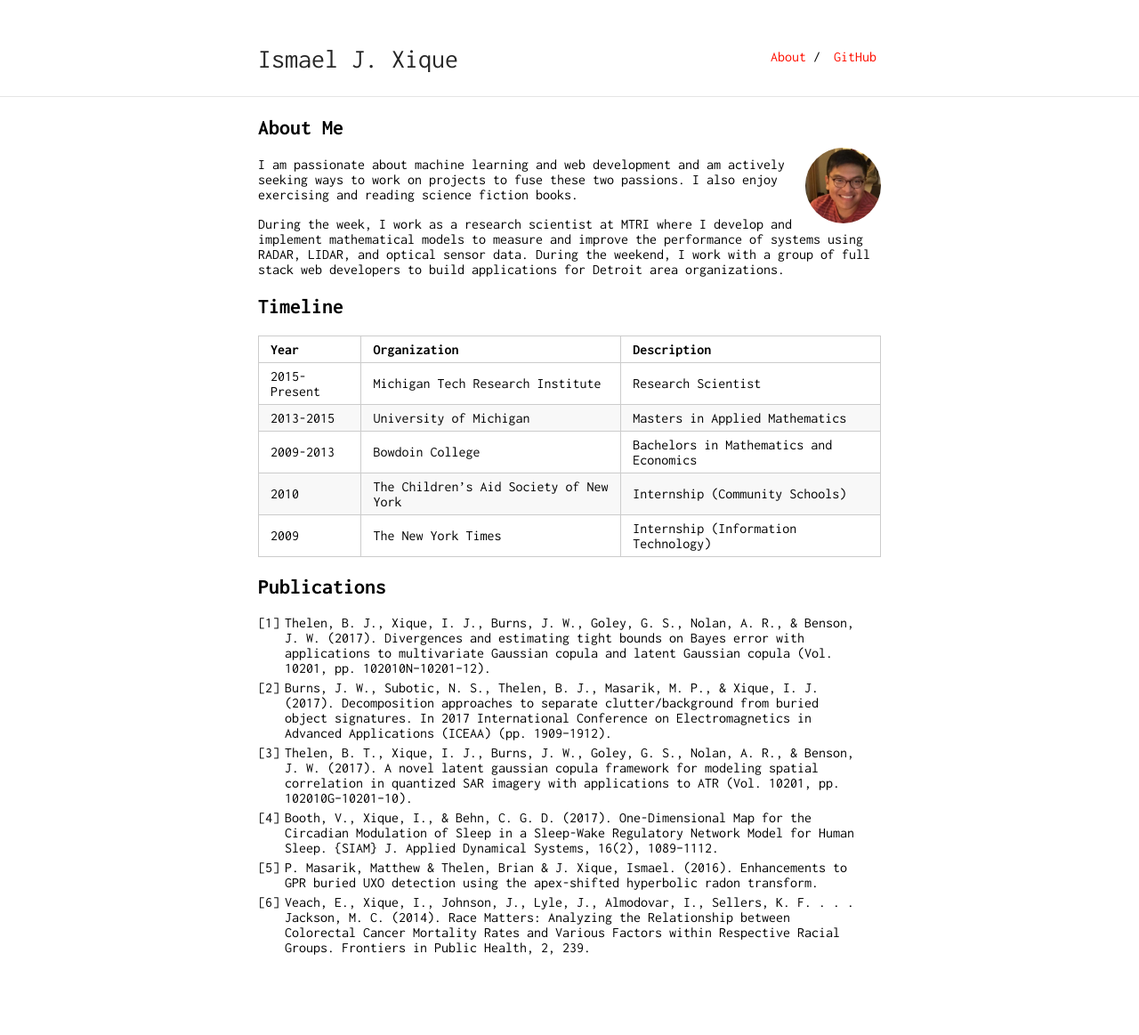
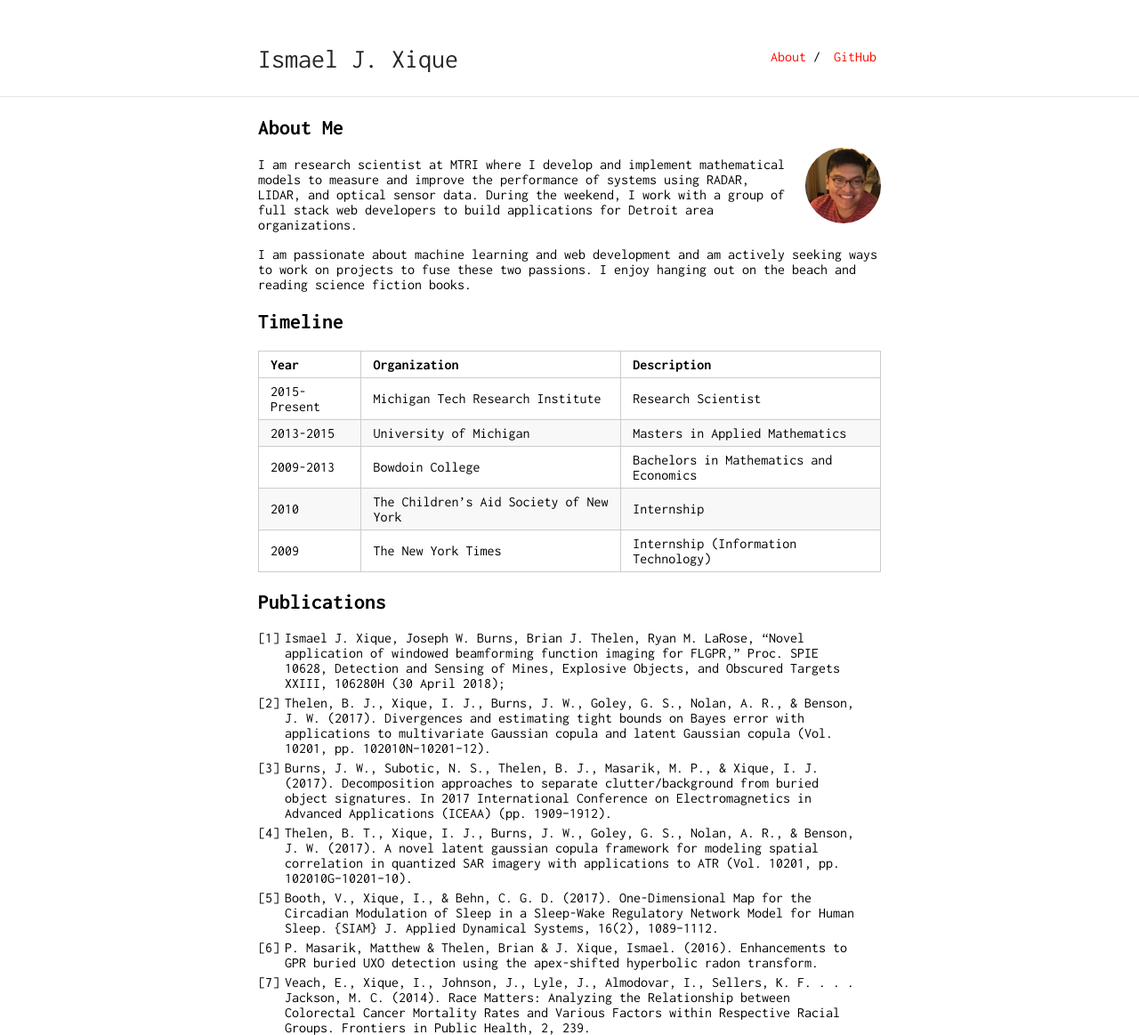
Before and after one commit to isjxique/isjxique.github.io, a Jekyll site: the page built from index.md, in a window 1280 px wide. Shown: the whole page at 89% size. Built offline with Jekyll 4.4.1, drawn with Linux system fonts in a browser that asks for light colours; our own code applies the rules of GitHub Pages for plain Markdown files; before the commit the page ends 1073 px from its top, so only the background shows below that.

Commit message:
add publication

```diff
--- a/index.md
+++ b/index.md
@@ -6,10 +6,10 @@ layout: default
 
 <img class="profile-picture" src="profile_pic.jpeg">
 
+I am research scientist at MTRI where I develop and implement mathematical models to measure and improve the performance of systems using RADAR, LIDAR, and optical sensor data. During the weekend, I work with a group of full stack web developers to build applications for Detroit area organizations.
+
 I am passionate about machine learning and web development and am actively seeking ways to work on projects to
-fuse these two passions. I also enjoy exercising and reading science fiction books.
-
-During the week, I work as a research scientist at MTRI where I develop and implement mathematical models to measure and improve the performance of systems using RADAR, LIDAR, and optical sensor data. During the weekend, I work with a group of full stack web developers to build applications for Detroit area organizations.
+fuse these two passions. I enjoy hanging out on the beach and reading science fiction books.
 
 ## Timeline
 
@@ -18,15 +18,15 @@ Year | Organization | Description
 2015-Present | Michigan Tech Research Institute | Research Scientist
 2013-2015 | University of Michigan | Masters in Applied Mathematics
 2009-2013 | Bowdoin College | Bachelors in Mathematics and Economics
-2010 | The Children's Aid Society of New York| Internship (Community Schools)
+2010 | The Children's Aid Society of New York| Internship
 2009 | The New York Times | Internship (Information Technology)
 
 ## Publications
 
-
-1. Thelen, B. J., Xique, I. J., Burns, J. W., Goley, G. S., Nolan, A. R., & Benson, J. W. (2017). Divergences and estimating tight bounds on Bayes error with applications to multivariate Gaussian copula and latent Gaussian copula (Vol. 10201, pp. 102010N–10201–12).
-2. Burns, J. W., Subotic, N. S., Thelen, B. J., Masarik, M. P., & Xique, I. J. (2017). Decomposition approaches to separate clutter/background from buried object signatures. In 2017 International Conference on Electromagnetics in Advanced Applications (ICEAA) (pp. 1909–1912).
-3. Thelen, B. T., Xique, I. J., Burns, J. W., Goley, G. S., Nolan, A. R., & Benson, J. W. (2017). A novel latent gaussian copula framework for modeling spatial correlation in quantized SAR imagery with applications to ATR (Vol. 10201, pp. 102010G–10201–10).
-4. Booth, V., Xique, I., & Behn, C. G. D. (2017). One-Dimensional Map for the Circadian Modulation of Sleep in a Sleep-Wake Regulatory Network Model for Human Sleep. {SIAM} J. Applied Dynamical Systems, 16(2), 1089–1112.
-5. P. Masarik, Matthew & Thelen, Brian & J. Xique, Ismael. (2016). Enhancements to GPR buried UXO detection using the apex-shifted hyperbolic radon transform.
-6. Veach, E., Xique, I., Johnson, J., Lyle, J., Almodovar, I., Sellers, K. F. . . . Jackson, M. C. (2014). Race Matters: Analyzing the Relationship between Colorectal Cancer Mortality Rates and Various Factors within Respective Racial Groups. Frontiers in Public Health, 2, 239.
+1. Ismael J. Xique, Joseph W. Burns, Brian J. Thelen, Ryan M. LaRose, "Novel application of windowed beamforming function imaging for FLGPR," Proc. SPIE 10628, Detection and Sensing of Mines, Explosive Objects, and Obscured Targets XXIII, 106280H (30 April 2018);
+2. Thelen, B. J., Xique, I. J., Burns, J. W., Goley, G. S., Nolan, A. R., & Benson, J. W. (2017). Divergences and estimating tight bounds on Bayes error with applications to multivariate Gaussian copula and latent Gaussian copula (Vol. 10201, pp. 102010N–10201–12).
+3. Burns, J. W., Subotic, N. S., Thelen, B. J., Masarik, M. P., & Xique, I. J. (2017). Decomposition approaches to separate clutter/background from buried object signatures. In 2017 International Conference on Electromagnetics in Advanced Applications (ICEAA) (pp. 1909–1912).
+4. Thelen, B. T., Xique, I. J., Burns, J. W., Goley, G. S., Nolan, A. R., & Benson, J. W. (2017). A novel latent gaussian copula framework for modeling spatial correlation in quantized SAR imagery with applications to ATR (Vol. 10201, pp. 102010G–10201–10).
+5. Booth, V., Xique, I., & Behn, C. G. D. (2017). One-Dimensional Map for the Circadian Modulation of Sleep in a Sleep-Wake Regulatory Network Model for Human Sleep. {SIAM} J. Applied Dynamical Systems, 16(2), 1089–1112.
+6. P. Masarik, Matthew & Thelen, Brian & J. Xique, Ismael. (2016). Enhancements to GPR buried UXO detection using the apex-shifted hyperbolic radon transform.
+7. Veach, E., Xique, I., Johnson, J., Lyle, J., Almodovar, I., Sellers, K. F. . . . Jackson, M. C. (2014). Race Matters: Analyzing the Relationship between Colorectal Cancer Mortality Rates and Various Factors within Respective Racial Groups. Frontiers in Public Health, 2, 239.
```
